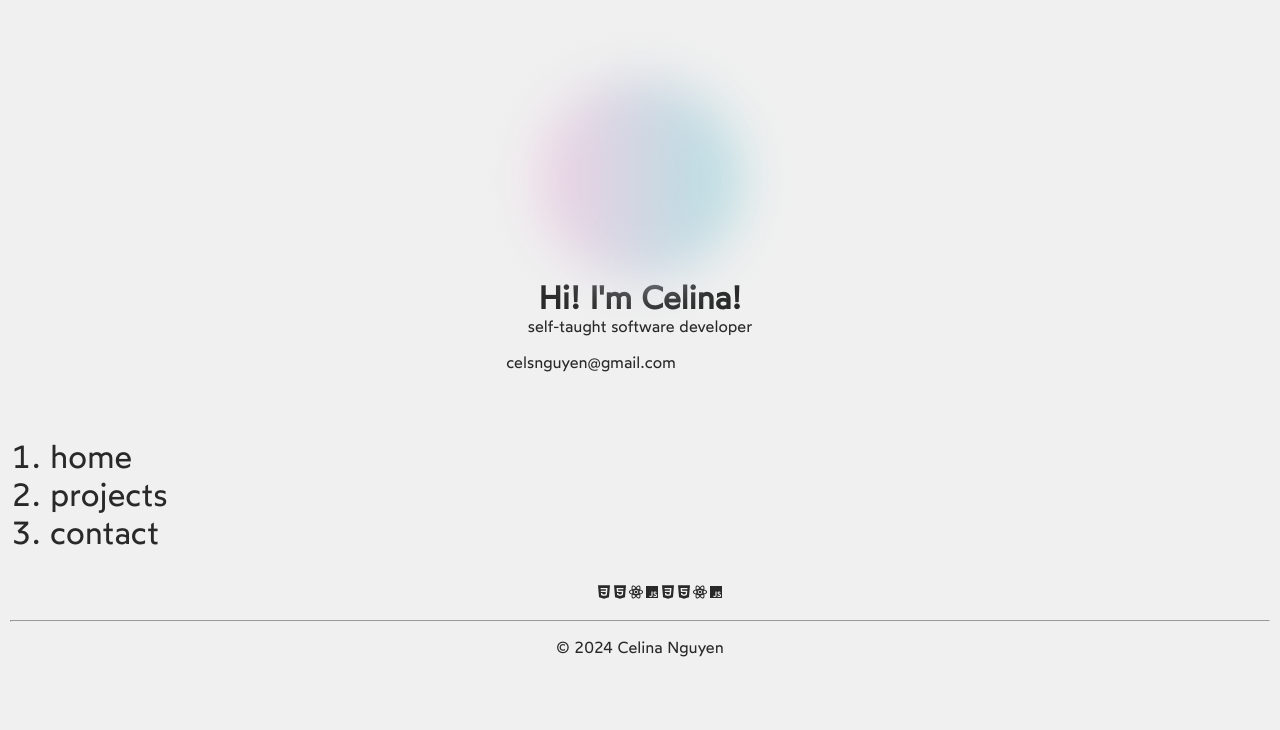
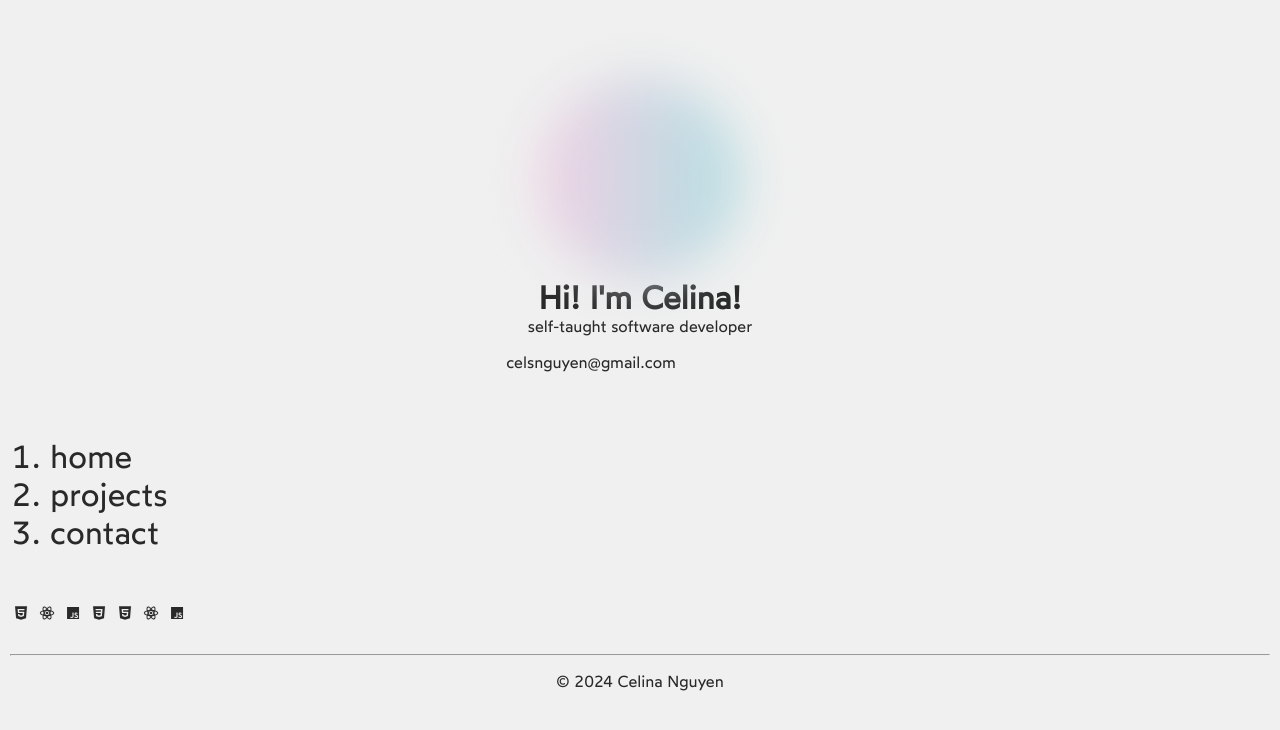
Before and after one commit to cel004/my-portfolio, a React (Vite) app in the folder portfolio-website/: page / in a window 1280 px wide. Shown: the top 730 px of the page. Built offline with nearby package versions, Linux system fonts and the light colour scheme.

Commit message:
Animate horizontal scroll

```diff
--- a/portfolio-website/src/Scroll/Scroll.module.css
+++ b/portfolio-website/src/Scroll/Scroll.module.css
@@ -0,0 +1,27 @@
+.scroller {
+    overflow: hidden;
+    white-space: nowrap;
+    width: 100%;
+    max-width: 400px;
+    position: relative;
+}
+
+.scrollList {
+    display: inline-flex; /* allows horizontal scroll */
+    animation: scroll 10s linear infinite;
+    will-change: transform;
+}
+
+.scrollList li {
+    display: inline-block;
+    padding: 5px;
+}
+
+@keyframes scroll {
+    0% {
+        transform: translateX(0);
+    }
+    100% {
+        transform: translateX(-50%);
+    }
+}
```
